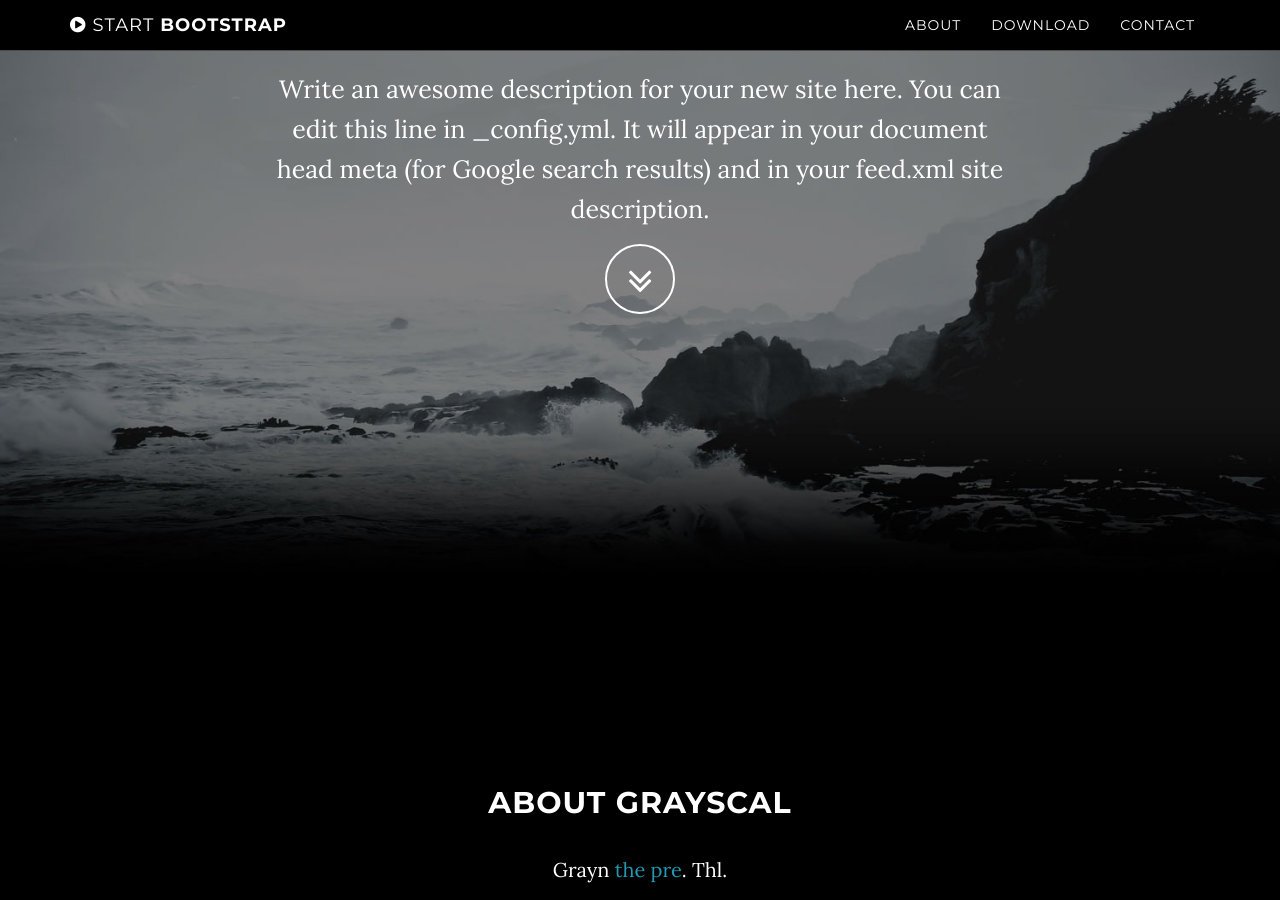
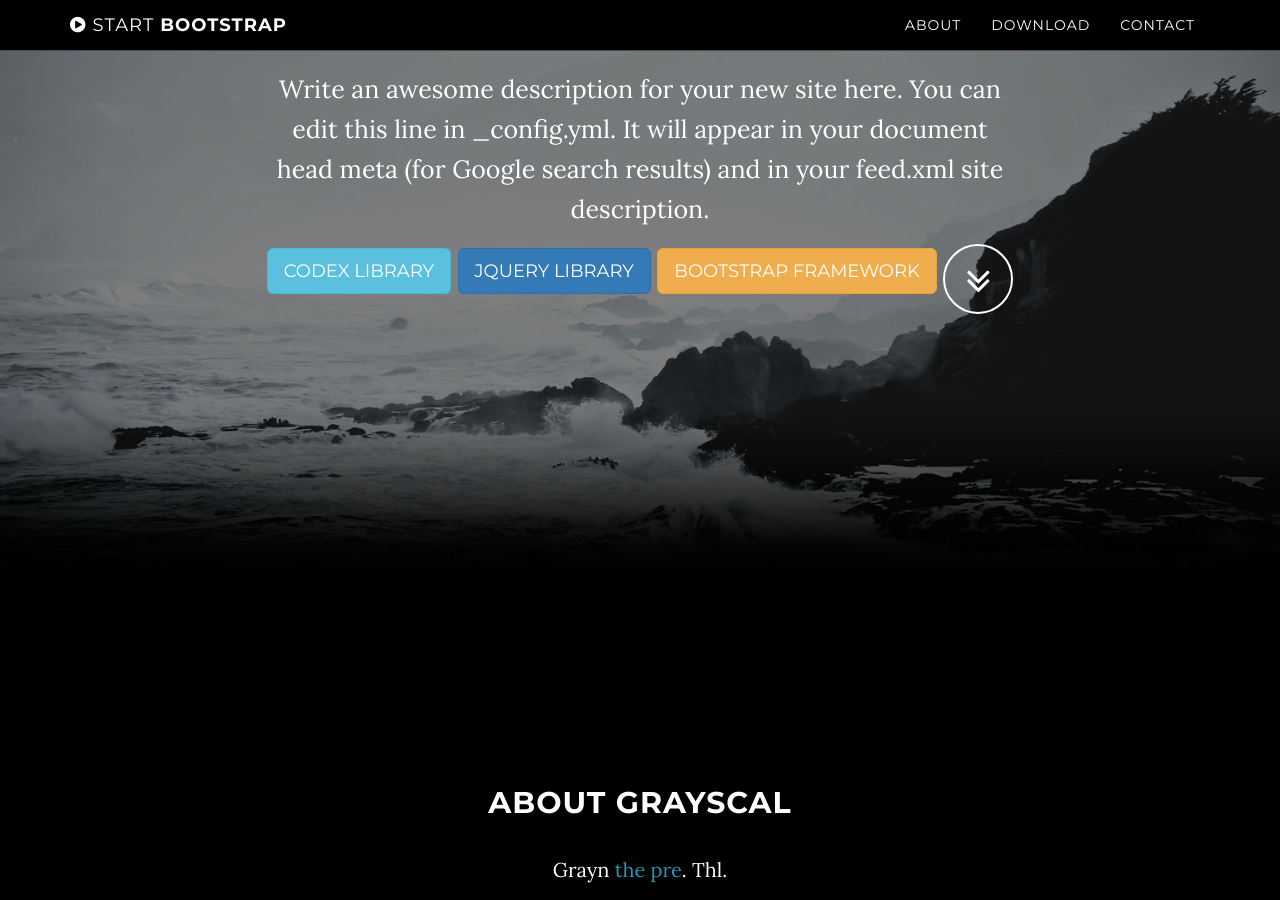
Before and after one commit to mekashinev/mekashinev.github.io, a Jekyll site: the page built from index.html, in a window 1280 px wide and 900 px high, scrolled down 314 px. Built offline with Jekyll 4.4.1, drawn with Linux system fonts in a browser that asks for light colours.

Commit message:
Update header.html

```diff
--- a/_includes/header.html
+++ b/_includes/header.html
@@ -6,6 +6,9 @@
                     <div class="col-md-8 col-md-offset-2">
                         <h1 class="brand-heading">{{ site.title }}</h1>
                         <p class="intro-text">{{ site.description }}<br>
+                            <a href="https://www.jquery.com/" class="btn btn-info btn-lg">Codex Library</a>
+            <a href="https://www.jquery.com/" class="btn btn-primary btn-lg">JQuery Library</a>
+            <a href="https://getbootstrap.com/docs/4.4/getting-started/download/" class="btn btn-warning btn-lg">Bootstrap Framework</a>
                         <a href="#about" class="btn btn-circle page-scroll">
                             <i class="fa fa-angle-double-down animated"></i>
                         </a>
```
